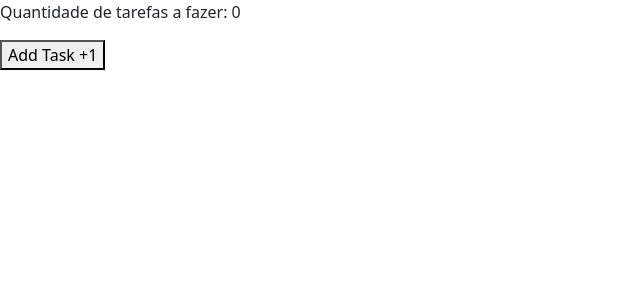
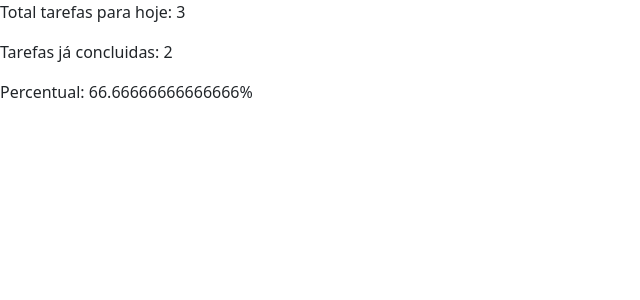
Before and after one commit to alejandrofonsecac/Angular, an Angular app in the folder curso-angular/: page / in a window 1280 px wide. Shown: the top 300 px of the page, without its empty margins (0-640 px from the left). Built offline with nearby package versions, Linux system fonts and the light colour scheme.

Commit message:
ComputedSignal

```diff
--- a/curso-angular/src/app/app.html
+++ b/curso-angular/src/app/app.html
@@ -1 +1 @@
-<app-signals></app-signals>
+<app-computed-signal></app-computed-signal>
--- a/curso-angular/src/app/app.ts
+++ b/curso-angular/src/app/app.ts
@@ -1,8 +1,8 @@
 import { Component, signal } from '@angular/core';
-import { Signals } from './signals/signals';
+import { ComputedSignal } from './computed-signal/computed-signal';
 @Component({
   selector: 'app-root',
-  imports: [Signals],
+  imports: [ComputedSignal],
   templateUrl: './app.html',
   styleUrl: './app.css'
 })
--- /dev/null
+++ b/curso-angular/src/app/computed-signal/computed-signal.html
@@ -0,0 +1,3 @@
+<p>Total tarefas para hoje: {{totalTarefas()}}</p>
+<p>Tarefas já concluidas: {{tarefasConcluidas()}}</p>
+<p>Percentual: {{percentual()}}%</p>
--- /dev/null
+++ b/curso-angular/src/app/computed-signal/computed-signal.ts
@@ -0,0 +1,29 @@
+import { Component, computed, signal } from '@angular/core';
+
+@Component({
+  selector: 'app-computed-signal',
+  imports: [],
+  templateUrl: './computed-signal.html',
+  styleUrl: './computed-signal.css',
+})
+export class ComputedSignal {
+  tarefas = signal([
+    {titulo: 'Backend', concluidas: true},
+    {titulo: 'Angular', concluidas: false},
+    {titulo: 'Java', concluidas: true}
+  ]);
+
+  totalTarefas = computed(() => this.tarefas().length);
+
+  tarefasConcluidas = computed(() =>
+    this.tarefas().filter(t => t.concluidas).length
+  );
+
+  percentual = computed(() => {
+    const total = this.totalTarefas();
+    const concluidas = this.tarefasConcluidas();
+
+    if(total === 0) return 0;
+    return (concluidas/total) * 100;
+  })
+}
```
Also changed, not shown: curso-angular/src/app/computed-signal/computed-signal.css (added), 1 other file (tests, documents, lock files or other folders).
